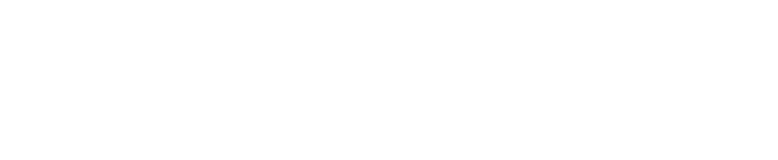
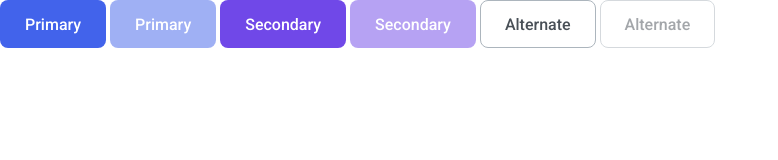
Before and after one commit to js-tasks-ru/htmlcss-20231222_erdman, a website: page 03-lection1/01-button/index.html in a window 1280 px wide. Shown: the whole page, without its empty margins (0-778 px from the left). Drawn offline with Linux system fonts and the light colour scheme.

Commit message:
Добавлено решение задачи 03/01-button

```diff
--- a/03-lection1/01-button/button.css
+++ b/03-lection1/01-button/button.css
@@ -1 +1,48 @@
-/* Стилизация кнопки */
+.button {
+  height: 48px;
+  padding: 0 24px;
+  border: 1px solid transparent;
+  background: var(--gray-4);
+  color: var(--white);
+  font-size: 16px;
+  font-style: normal;
+  font-weight: 500;
+  line-height: normal;
+  text-align: center;
+  border-radius: 8px;
+  cursor: pointer;
+  transition: opacity 100ms ease-in-out, background 200ms ease-in-out,
+    border-color 200ms;
+}
+
+button:disabled {
+  opacity: 0.5;
+  cursor: not-allowed;
+}
+
+button:active:not(:disabled) {
+  opacity: 0.9;
+}
+
+.button_primary {
+  background-color: var(--primary);
+}
+.button_primary:hover:not(:disabled) {
+  background-color: var(--primary-dark);
+}
+
+.button_secondary {
+  background-color: var(--secondary);
+}
+.button_secondary:hover:not(:disabled) {
+  background-color: var(--secondary-dark);
+}
+
+.button_alternate {
+  border-color: var(--gray-3);
+  background-color: var(--white);
+  color: var(--gray-4);
+}
+.button_alternate:hover:not(:disabled) {
+  border-color: var(--black);
+}
--- a/03-lection1/01-button/index.html
+++ b/03-lection1/01-button/index.html
@@ -1,11 +1,16 @@
 <!DOCTYPE html>
 <!-- Страница с кнопкой -->
 <html lang="ru">
-    <head>
-        <link rel="stylesheet" href="../../assets/css/main.css">
-        <link rel="stylesheet" href="./button.css">
-    </head>
-    <body>
-
-    </body>
+  <head>
+    <link rel="stylesheet" href="../../assets/css/main.css" />
+    <link rel="stylesheet" href="./button.css" />
+  </head>
+  <body>
+    <button class="button button_primary">Primary</button>
+    <button class="button button_primary" disabled>Primary</button>
+    <button class="button button_secondary">Secondary</button>
+    <button class="button button_secondary" disabled>Secondary</button>
+    <button class="button button_alternate">Alternate</button>
+    <button class="button button_alternate" disabled>Alternate</button>
+  </body>
 </html>
--- a/assets/css/main.css
+++ b/assets/css/main.css
@@ -4,22 +4,31 @@
 :root {
   --white: #ffffff;
   --black: #212429;
-    --pink: #F784AD;
-    --purple: #7048E8;
-    --blue: #4263EB;
-    --red: #F03D3E;
-    --grey-1: #F8F9FA;
-    --grey-2: #DDE2E5;
-    --grey-3: #ACB5BD;
-    --grey-4: #495057;
+  --pink: #f784ad;
+  --red: #f03d3e;
+
+  --purple: #7048e8;
+  --purple-4: #5028c6;
+
+  --blue: #4263eb;
+  --blue-4: #2342c0;
+
+  --gray-1: #f8f9fa;
+  --gray-2: #dde2e5;
+  --gray-3: #acb5bd;
+  --gray-4: #495057;
 
   --error: var(--red);
   --success: var(--blue);
 
   --primary: var(--blue);
+  --primary-dark: var(--blue-4);
+
   --secondary: var(--purple);
+  --secondary-dark: var(--purple-4);
 }
 
 * {
   font-family: 'Roboto', sans-serif;
+  -webkit-font-smoothing: antialiased;
 }
```
Lines whose indentation alone changed are shown as unchanged.
